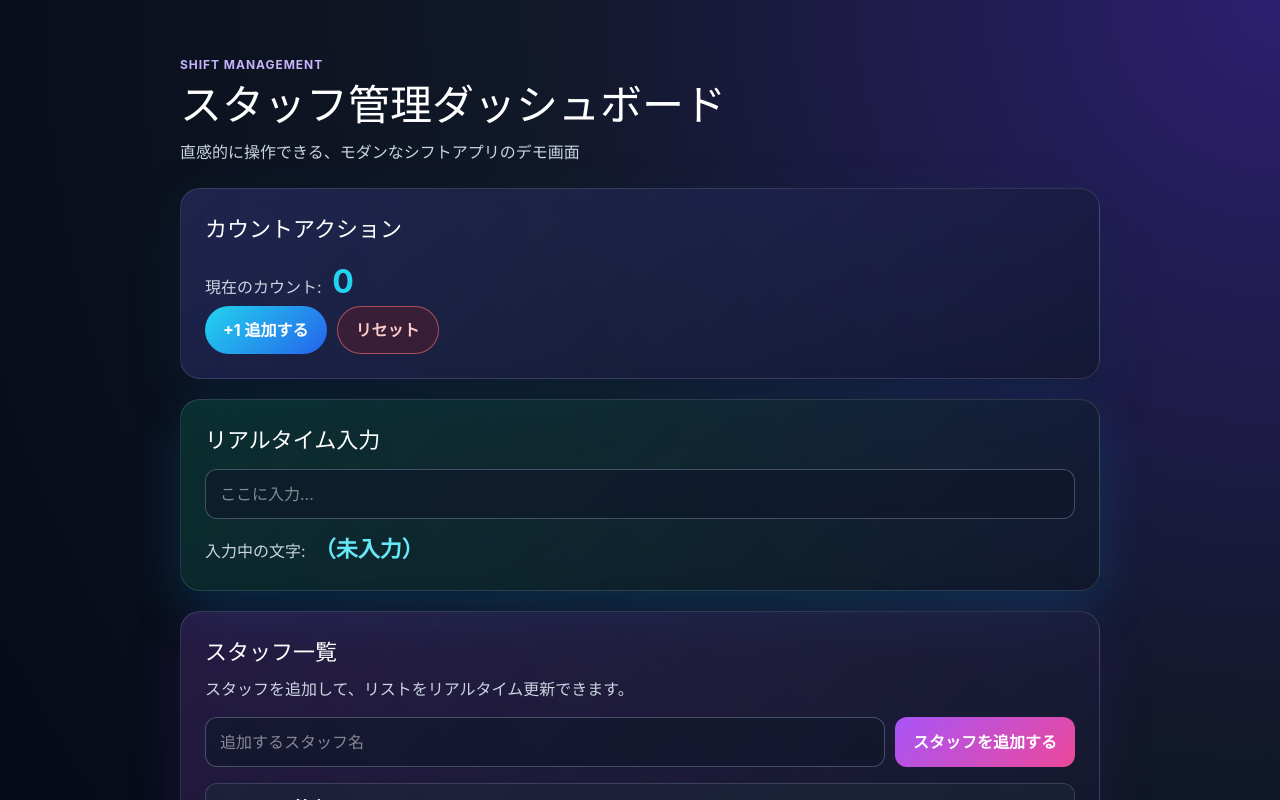
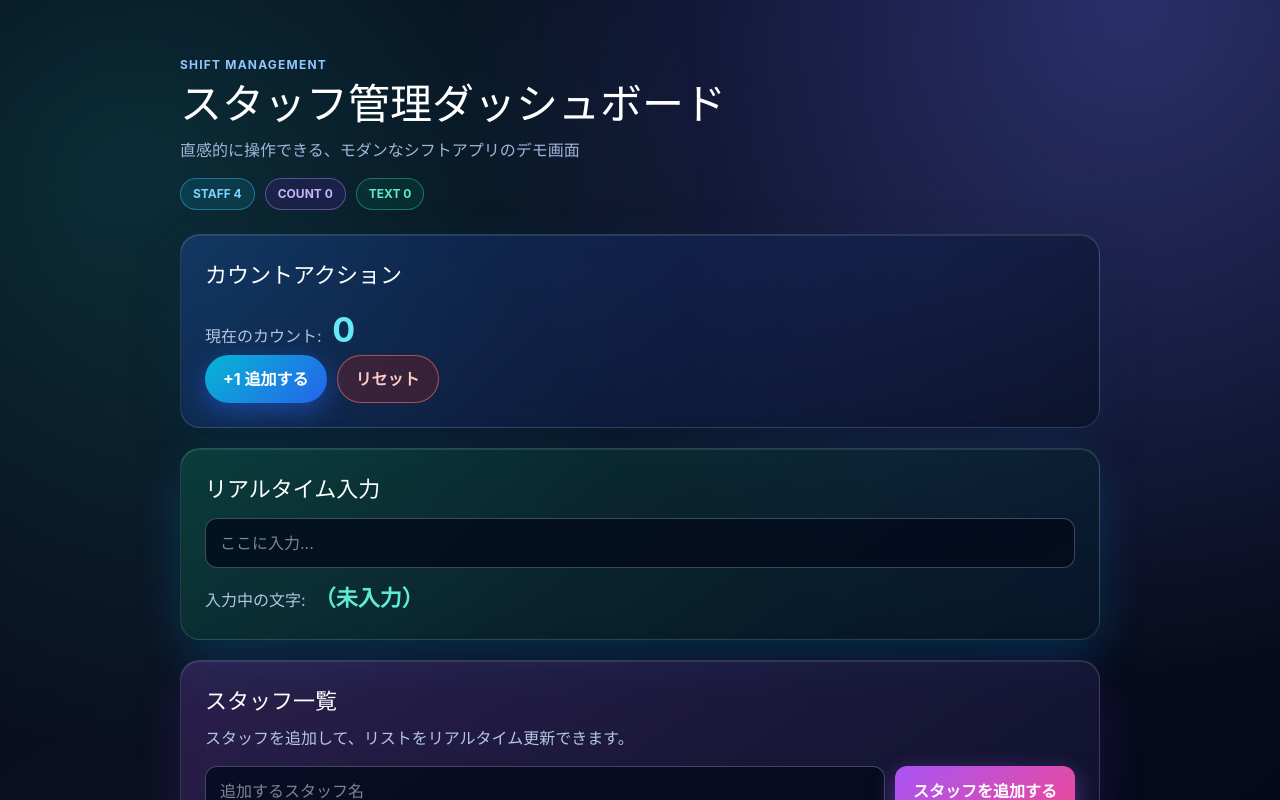
Before and after one commit to asahi626/next, a Next.js app: page / in a window 1280 px wide. Shown: the top 800 px of the page. Built offline with nearby package versions, Linux system fonts and the light colour scheme.

Commit message:
ページデザインを更新

```diff
--- a/app/page.tsx
+++ b/app/page.tsx
@@ -1,12 +1,13 @@
 "use client";
 
-import { useState } from "react";
+import { type CSSProperties, useState } from "react";
 
 export default function Home() {
   const [count, setCount] = useState(0);
   const [text, setText] = useState("");
   const [newStaffName, setNewStaffName] = useState("");
   const [staffList, setStaffList] = useState(["鈴木", "佐藤", "田中", "高橋"]);
+  const filledTextLength = text.trim().length;
 
   const handleAddStaff = () => {
     const name = newStaffName.trim();
@@ -15,43 +16,89 @@ export default function Home() {
     setNewStaffName("");
   };
 
+  const panelBaseStyle: CSSProperties = {
+    padding: "24px",
+    borderRadius: "20px",
+    border: "1px solid rgba(255, 255, 255, 0.14)",
+    backdropFilter: "blur(12px)",
+  };
+
   return (
     <main
       style={{
         minHeight: "100vh",
-        background: "radial-gradient(circle at top right, #2d1f6f 0%, #111827 45%, #030712 100%)",
+        background:
+          "radial-gradient(circle at 10% 15%, rgba(45, 212, 191, 0.18) 0%, rgba(6, 182, 212, 0) 38%), radial-gradient(circle at 88% 0%, rgba(99, 102, 241, 0.36) 0%, rgba(99, 102, 241, 0) 42%), linear-gradient(145deg, #020617 0%, #0b1120 45%, #020617 100%)",
         padding: "56px 20px",
-        color: "#e5e7eb",
+        color: "#dbe7ff",
         fontFamily: "'Inter', 'Segoe UI', sans-serif",
       }}
     >
       <div style={{ maxWidth: "920px", margin: "0 auto" }}>
         <header style={{ marginBottom: "24px" }}>
-          <p style={{ margin: 0, color: "#c4b5fd", fontWeight: 700, letterSpacing: "0.08em", fontSize: "12px" }}>
+          <p style={{ margin: 0, color: "#93c5fd", fontWeight: 700, letterSpacing: "0.1em", fontSize: "12px" }}>
             SHIFT MANAGEMENT
           </p>
-          <h1 style={{ margin: "8px 0 0", fontSize: "42px", lineHeight: 1.1, color: "#ffffff" }}>
+          <h1 style={{ margin: "8px 0 0", fontSize: "42px", lineHeight: 1.05, color: "#ffffff" }}>
             スタッフ管理ダッシュボード
           </h1>
-          <p style={{ margin: "12px 0 0", color: "#cbd5e1", fontSize: "16px" }}>
+          <p style={{ margin: "12px 0 0", color: "#9fb6d8", fontSize: "16px" }}>
             直感的に操作できる、モダンなシフトアプリのデモ画面
           </p>
+          <div style={{ display: "flex", flexWrap: "wrap", gap: "10px", marginTop: "16px" }}>
+            <span
+              style={{
+                padding: "6px 12px",
+                borderRadius: "999px",
+                border: "1px solid rgba(56, 189, 248, 0.45)",
+                background: "rgba(14, 116, 144, 0.25)",
+                color: "#7dd3fc",
+                fontSize: "12px",
+                fontWeight: 700,
+              }}
+            >
+              STAFF {staffList.length}
+            </span>
+            <span
+              style={{
+                padding: "6px 12px",
+                borderRadius: "999px",
+                border: "1px solid rgba(167, 139, 250, 0.45)",
+                background: "rgba(76, 29, 149, 0.25)",
+                color: "#c4b5fd",
+                fontSize: "12px",
+                fontWeight: 700,
+              }}
+            >
+              COUNT {count}
+            </span>
+            <span
+              style={{
+                padding: "6px 12px",
+                borderRadius: "999px",
+                border: "1px solid rgba(45, 212, 191, 0.42)",
+                background: "rgba(6, 95, 70, 0.24)",
+                color: "#5eead4",
+                fontSize: "12px",
+                fontWeight: 700,
+              }}
+            >
+              TEXT {filledTextLength}
+            </span>
+          </div>
         </header>
 
         <section
           style={{
+            ...panelBaseStyle,
             marginBottom: "20px",
-            padding: "24px",
-            borderRadius: "20px",
-            border: "1px solid rgba(255, 255, 255, 0.12)",
-            background: "linear-gradient(135deg, rgba(99, 102, 241, 0.22), rgba(15, 23, 42, 0.64))",
-            boxShadow: "0 20px 50px rgba(8, 47, 73, 0.35)",
-            backdropFilter: "blur(12px)",
+            background: "linear-gradient(140deg, rgba(37, 99, 235, 0.26), rgba(10, 18, 40, 0.74))",
+            boxShadow: "0 18px 45px rgba(8, 47, 73, 0.34), inset 0 1px 0 rgba(255, 255, 255, 0.1)",
           }}
         >
           <h2 style={{ margin: "0 0 12px", color: "#ffffff", fontSize: "22px" }}>カウントアクション</h2>
-          <p style={{ marginTop: 0, color: "#cbd5e1" }}>
-            現在のカウント: <strong style={{ fontSize: "32px", color: "#22d3ee", marginLeft: "6px" }}>{count}</strong>
+          <p style={{ marginTop: 0, color: "#b3c6e4" }}>
+            現在のカウント: <strong style={{ fontSize: "34px", color: "#67e8f9", marginLeft: "6px" }}>{count}</strong>
           </p>
           <div style={{ display: "flex", gap: "10px", flexWrap: "wrap" }}>
             <button
@@ -63,7 +110,8 @@ export default function Home() {
                 cursor: "pointer",
                 fontWeight: 700,
                 color: "#ffffff",
-                background: "linear-gradient(135deg, #22d3ee, #2563eb)",
+                background: "linear-gradient(135deg, #06b6d4, #2563eb)",
+                boxShadow: "0 8px 24px rgba(37, 99, 235, 0.5)",
               }}
             >
               +1 追加する
@@ -77,7 +125,7 @@ export default function Home() {
                 cursor: "pointer",
                 fontWeight: 700,
                 color: "#fecaca",
-                background: "rgba(127, 29, 29, 0.3)",
+                background: "rgba(127, 29, 29, 0.38)",
               }}
             >
               リセット
@@ -87,13 +135,10 @@ export default function Home() {
 
         <section
           style={{
+            ...panelBaseStyle,
             marginBottom: "20px",
-            padding: "24px",
-            borderRadius: "20px",
-            border: "1px solid rgba(255, 255, 255, 0.12)",
-            background: "linear-gradient(135deg, rgba(16, 185, 129, 0.18), rgba(15, 23, 42, 0.64))",
-            boxShadow: "0 20px 50px rgba(2, 132, 199, 0.22)",
-            backdropFilter: "blur(12px)",
+            background: "linear-gradient(145deg, rgba(16, 185, 129, 0.2), rgba(7, 23, 44, 0.72))",
+            boxShadow: "0 18px 45px rgba(2, 132, 199, 0.24), inset 0 1px 0 rgba(255, 255, 255, 0.1)",
           }}
         >
           <h2 style={{ margin: "0 0 12px", color: "#ffffff", fontSize: "22px" }}>リアルタイム入力</h2>
@@ -107,16 +152,16 @@ export default function Home() {
               width: "100%",
               borderRadius: "12px",
               border: "1px solid rgba(148, 163, 184, 0.4)",
-              backgroundColor: "rgba(15, 23, 42, 0.6)",
+              backgroundColor: "rgba(3, 10, 28, 0.78)",
               color: "#f8fafc",
               fontSize: "16px",
               outline: "none",
               boxSizing: "border-box",
             }}
           />
-          <p style={{ margin: "14px 0 0", color: "#cbd5e1" }}>
+          <p style={{ margin: "14px 0 0", color: "#b3c6e4" }}>
             入力中の文字:
-            <span style={{ color: "#67e8f9", fontWeight: 800, fontSize: "22px", marginLeft: "8px" }}>
+            <span style={{ color: "#5eead4", fontWeight: 800, fontSize: "22px", marginLeft: "8px" }}>
               {text || "（未入力）"}
             </span>
           </p>
@@ -124,16 +169,13 @@ export default function Home() {
 
         <section
           style={{
-            padding: "24px",
-            borderRadius: "20px",
-            border: "1px solid rgba(255, 255, 255, 0.12)",
-            background: "linear-gradient(135deg, rgba(168, 85, 247, 0.18), rgba(15, 23, 42, 0.64))",
-            boxShadow: "0 20px 50px rgba(76, 29, 149, 0.25)",
-            backdropFilter: "blur(12px)",
+            ...panelBaseStyle,
+            background: "linear-gradient(145deg, rgba(168, 85, 247, 0.2), rgba(9, 20, 41, 0.75))",
+            boxShadow: "0 18px 45px rgba(76, 29, 149, 0.3), inset 0 1px 0 rgba(255, 255, 255, 0.1)",
           }}
         >
           <h2 style={{ margin: "0 0 8px", color: "#ffffff", fontSize: "22px" }}>スタッフ一覧</h2>
-          <p style={{ margin: "0 0 16px", color: "#cbd5e1" }}>スタッフを追加して、リストをリアルタイム更新できます。</p>
+          <p style={{ margin: "0 0 16px", color: "#b3c6e4" }}>スタッフを追加して、リストをリアルタイム更新できます。</p>
           <div style={{ marginBottom: "16px", display: "flex", gap: "10px", flexWrap: "wrap" }}>
             <input
               type="text"
@@ -147,7 +189,7 @@ export default function Home() {
                 padding: "12px 14px",
                 borderRadius: "12px",
                 border: "1px solid rgba(148, 163, 184, 0.4)",
-                backgroundColor: "rgba(15, 23, 42, 0.6)",
+                backgroundColor: "rgba(3, 10, 28, 0.78)",
                 color: "#f8fafc",
                 fontSize: "16px",
                 outline: "none",
@@ -165,6 +207,7 @@ export default function Home() {
                 fontWeight: 700,
                 color: "#ffffff",
                 background: "linear-gradient(135deg, #a855f7, #ec4899)",
+                boxShadow: "0 8px 24px rgba(168, 85, 247, 0.45)",
                 whiteSpace: "nowrap",
               }}
             >
@@ -179,7 +222,8 @@ export default function Home() {
                   padding: "12px 14px",
                   borderRadius: "12px",
                   border: "1px solid rgba(148, 163, 184, 0.25)",
-                  backgroundColor: "rgba(30, 41, 59, 0.55)",
+                  background:
+                    "linear-gradient(135deg, rgba(30, 41, 59, 0.62), rgba(15, 23, 42, 0.76))",
                 }}
               >
                 <span style={{ color: "#cbd5e1" }}>スタッフ:</span>{" "}
```
Also changed, not shown: hello.txt (deleted).
